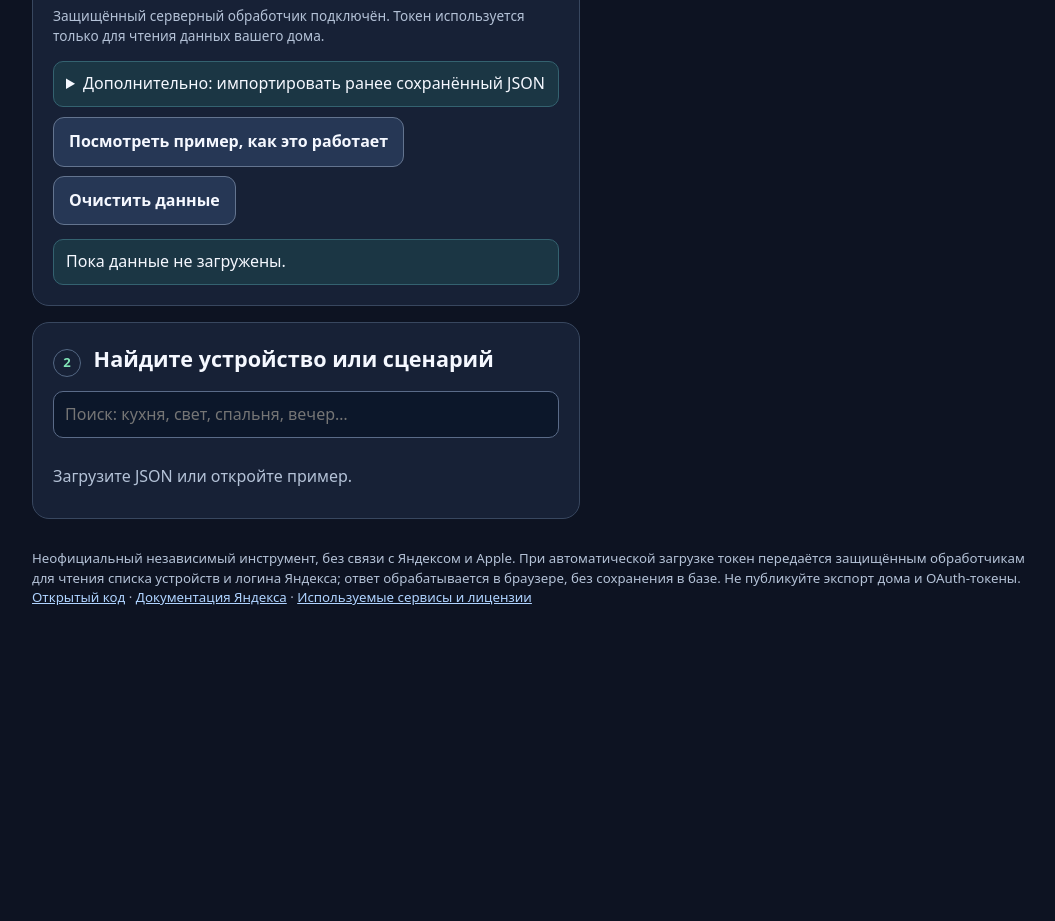
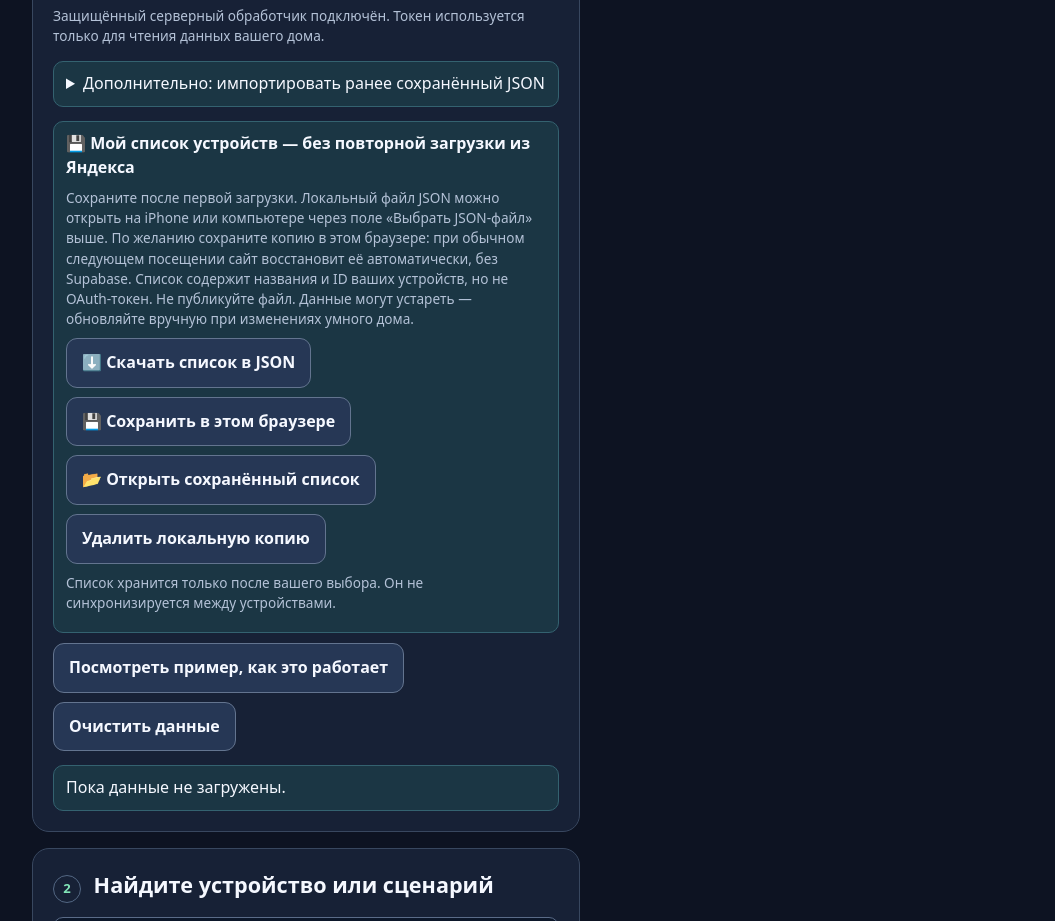
Before and after one commit to mapkepp/tools, a website: page studio/index.html in a window 1280 px wide. Shown: the part 2100-3021 px from the top of the page, without its empty margins (99-1154 px from the left). Before the commit the page ends 2754 px from the top, so only its background shows below. Drawn offline with Linux system fonts and the light colour scheme.

Commit message:
feat(studio): expose local inventory JSON download, opt-in browser cache, restore and deletion controls

```diff
--- a/studio/index.html
+++ b/studio/index.html
@@ -89,6 +89,17 @@ details{border:1px solid var(--line);padding:12px;border-radius:10px;margin-top:
 <textarea id="dataText" spellcheck="false" placeholder='{"status":"ok","households":[],"rooms":[],"devices":[],"groups":[],"scenarios":[]}'></textarea>
 <button type="button" id="parseButton">Показать импортированные объекты</button>
 </details>
+<section id="offlineInventory" class="notice" style="margin-top:14px">
+<strong>💾 Мой список устройств — без повторной загрузки из Яндекса</strong>
+<p class="hint">Сохраните после первой загрузки. Локальный файл JSON можно открыть на iPhone или компьютере через поле «Выбрать JSON-файл» выше. По желанию сохраните копию в этом браузере: при обычном следующем посещении сайт восстановит её автоматически, без Supabase. Список содержит названия и ID ваших устройств, но не OAuth-токен. Не публикуйте файл. Данные могут устареть — обновляйте вручную при изменениях умного дома.</p>
+<div class="flex">
+<button type="button" id="exportInventoryFile">⬇️ Скачать список в JSON</button>
+<button type="button" id="saveInventoryBrowser">💾 Сохранить в этом браузере</button>
+<button type="button" id="restoreInventoryBrowser">📂 Открыть сохранённый список</button>
+<button type="button" id="forgetInventoryBrowser">Удалить локальную копию</button>
+</div>
+<p id="localInventoryStatus" class="hint" role="status">Список хранится только после вашего выбора. Он не синхронизируется между устройствами.</p>
+</section>
 <div class="flex" style="margin-top:10px"><button type="button" id="demoButton">Посмотреть пример, как это работает</button><button id="clearButton" type="button">Очистить данные</button></div>
 <div id="status" class="notice" role="status" aria-live="polite">Пока данные не загружены.</div>
 </section>
@@ -159,4 +170,4 @@ details{border:1px solid var(--line);padding:12px;border-radius:10px;margin-top:
 <div class="flex"><a class="btn" href="https://t.tb.ru/pm_short/7Ixu10XDRWa" target="_blank" rel="noopener noreferrer">Т-Банк</a><a class="btn" href="https://yoomoney.ru/fundraise/1L2T11QBAHF.261022" target="_blank" rel="noopener noreferrer">ЮMoney</a></div>
 </section></div></div>
 <footer>Неофициальный независимый инструмент, без связи с Яндексом и Apple. При автоматической загрузке токен передаётся защищённым обработчикам для чтения списка устройств и логина Яндекса; ответ обрабатывается в браузере, без сохранения в базе. Не публикуйте экспорт дома и OAuth-токены. <a href="https://github.com/mapkepp/tools" target="_blank" rel="noopener noreferrer">Открытый код</a> · <a href="https://yandex.ru/dev/dialogs/smart-home/doc/ru/concepts/platform-user-info" target="_blank" rel="noopener noreferrer">Документация Яндекса</a> · <a href="../services.html">Используемые сервисы и лицензии</a></footer>
-</main><script src="./backend-config.js" defer></script><script src="./app.js?v=20261023-oauth2" defer></script><script src="./signer.js?v=20261023-log2" defer></script><script src="./share.js?v=20261023-oauth1" defer></script><script src="./yandex-widget.js?v=20261022-15" defer></script><script src="./history.js?v=20261022-14" defer></script></body></html>
+</main><script src="./backend-config.js" defer></script><script src="./app.js?v=20261023-offline1" defer></script><script src="./signer.js?v=20261023-log2" defer></script><script src="./share.js?v=20261023-oauth1" defer></script><script src="./yandex-widget.js?v=20261022-15" defer></script><script src="./history.js?v=20261022-14" defer></script><script src="./local-inventory.js?v=20261023-offline1" defer></script></body></html>
```
